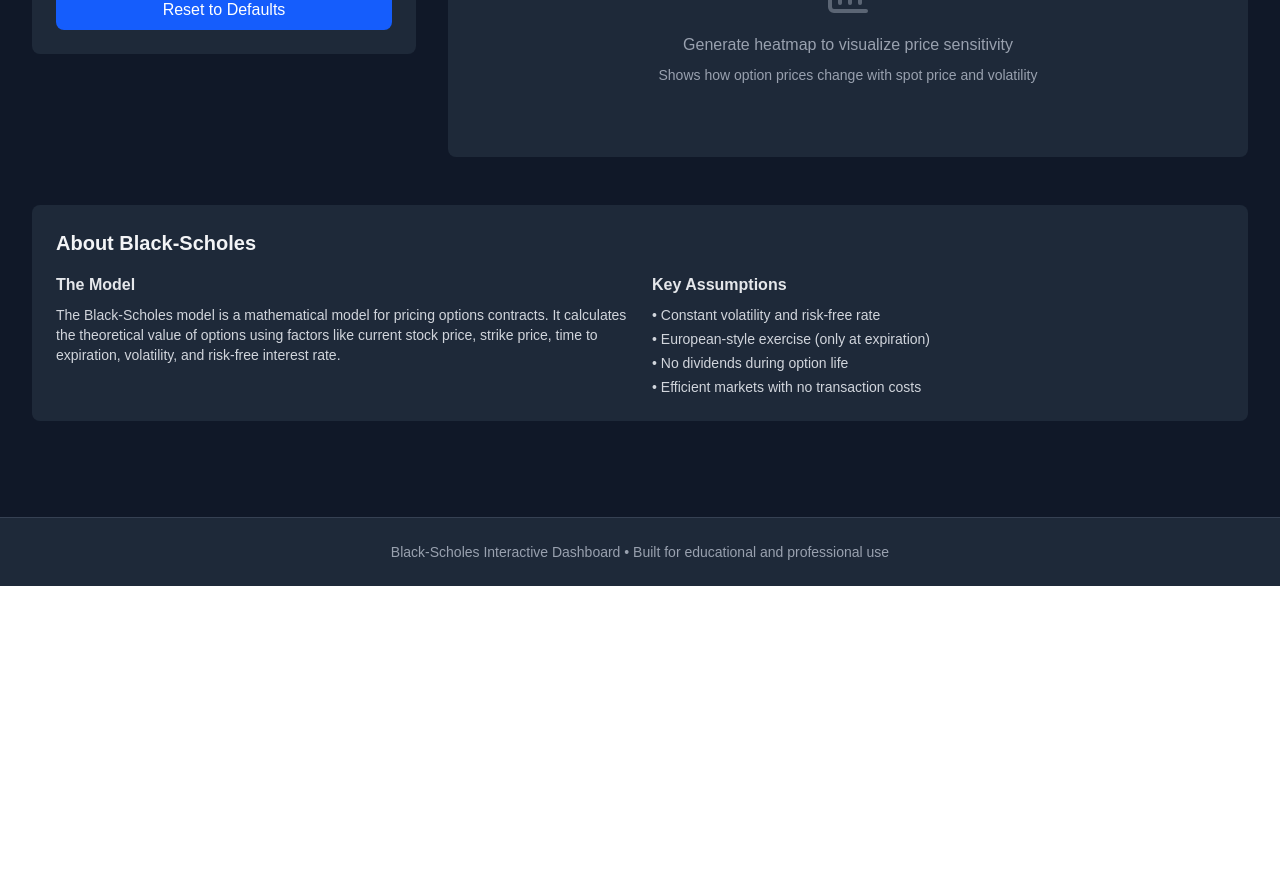
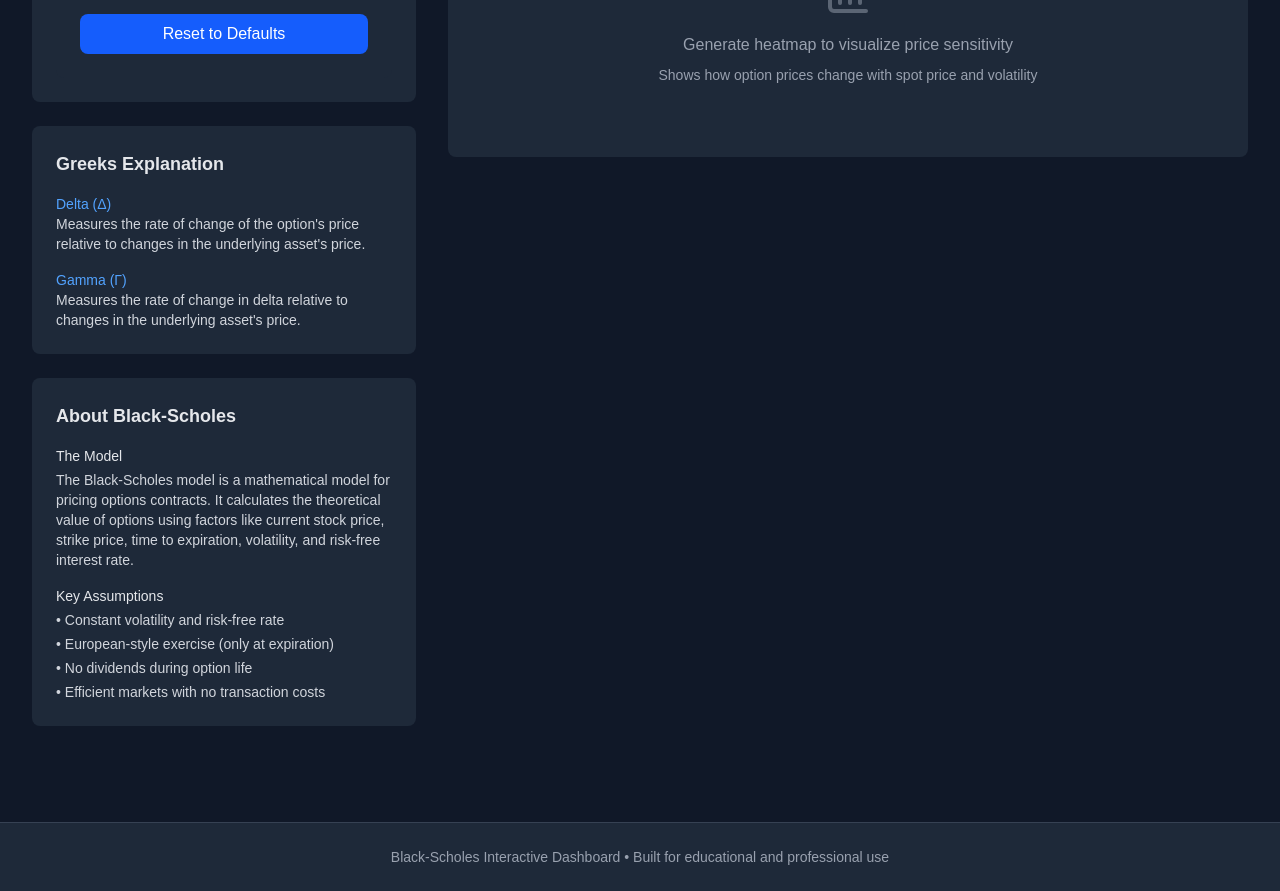
Before and after one commit to DavidYu75/black-scholes, a Next.js app in the folder frontend/: page / in a window 1280 px wide. Shown: the part 602-1493 px from the top of the page. Before the commit the page ends 1188 px from the top, so only its background shows below. Built offline with nearby package versions, Linux system fonts and the light colour scheme; no server answers.

Commit message:
rearrange components on main page

```diff
--- a/frontend/src/app/page.tsx
+++ b/frontend/src/app/page.tsx
@@ -3,8 +3,6 @@
 import { useState, useEffect, useCallback } from "react";
 import {
   CalculationRequest,
-  CalculationResponse,
-  HeatmapResponse,
   OptionType,
   DashboardState,
 } from "@/types";
@@ -144,12 +142,54 @@ export default function Dashboard() {
       <main className="max-w-7xl mx-auto px-4 sm:px-6 lg:px-8 py-8">
         <div className="grid grid-cols-1 lg:grid-cols-3 gap-8">
           {/* Parameter Controls */}
-          <div className="lg:col-span-1">
-            <ParameterControls
-              parameters={state.parameters}
-              onChange={handleParametersChange}
-              disabled={state.isLoading}
-            />
+          <div className="lg:col-span-1 space-y-6">
+            <div className="bg-gray-800 rounded-lg p-6">
+              <ParameterControls
+                parameters={state.parameters}
+                onChange={handleParametersChange}
+                disabled={state.isLoading}
+              />
+            </div>
+
+            {/* Greeks Explanation */}
+            <div className="bg-gray-800 rounded-lg p-6">
+              <h3 className="text-lg font-semibold text-gray-200 mb-4">Greeks Explanation</h3>
+              <div className="space-y-4 text-sm text-gray-300">
+                <div>
+                  <p className="font-medium text-blue-400">Delta (Δ)</p>
+                  <p>Measures the rate of change of the option&apos;s price relative to changes in the underlying asset&apos;s price.</p>
+                </div>
+                <div>
+                  <p className="font-medium text-blue-400">Gamma (Γ)</p>
+                  <p>Measures the rate of change in delta relative to changes in the underlying asset&apos;s price.</p>
+                </div>
+              </div>
+            </div>
+
+            {/* About Black-Scholes */}
+            <div className="bg-gray-800 rounded-lg p-6">
+              <h3 className="text-lg font-semibold text-gray-200 mb-4">About Black-Scholes</h3>
+              <div className="space-y-4 text-sm text-gray-300">
+                <div>
+                  <h4 className="font-medium text-gray-200 mb-1">The Model</h4>
+                  <p className="text-sm">
+                    The Black-Scholes model is a mathematical model for pricing
+                    options contracts. It calculates the theoretical value of
+                    options using factors like current stock price, strike price,
+                    time to expiration, volatility, and risk-free interest rate.
+                  </p>
+                </div>
+                <div>
+                  <h4 className="font-medium text-gray-200 mb-1">Key Assumptions</h4>
+                  <ul className="space-y-1">
+                    <li>• Constant volatility and risk-free rate</li>
+                    <li>• European-style exercise (only at expiration)</li>
+                    <li>• No dividends during option life</li>
+                    <li>• Efficient markets with no transaction costs</li>
+                  </ul>
+                </div>
+              </div>
+            </div>
           </div>
 
           {/* Results and Visualizations */}
@@ -170,35 +210,6 @@ export default function Dashboard() {
             />
           </div>
         </div>
-
-        {/* Educational Content */}
-        <div className="mt-12 bg-gray-800 rounded-lg p-6">
-          <h2 className="text-xl font-bold text-gray-100 mb-4">
-            About Black-Scholes
-          </h2>
-          <div className="grid grid-cols-1 md:grid-cols-2 gap-6 text-gray-300">
-            <div>
-              <h3 className="font-semibold text-gray-200 mb-2">The Model</h3>
-              <p className="text-sm">
-                The Black-Scholes model is a mathematical model for pricing
-                options contracts. It calculates the theoretical value of
-                options using factors like current stock price, strike price,
-                time to expiration, volatility, and risk-free interest rate.
-              </p>
-            </div>
-            <div>
-              <h3 className="font-semibold text-gray-200 mb-2">
-                Key Assumptions
-              </h3>
-              <ul className="text-sm space-y-1">
-                <li>• Constant volatility and risk-free rate</li>
-                <li>• European-style exercise (only at expiration)</li>
-                <li>• No dividends during option life</li>
-                <li>• Efficient markets with no transaction costs</li>
-              </ul>
-            </div>
-          </div>
-        </div>
       </main>
 
       {/* Footer */}
--- a/frontend/src/components/ResultsDisplay.tsx
+++ b/frontend/src/components/ResultsDisplay.tsx
@@ -159,22 +159,6 @@ export default function ResultsDisplay({
           </div>
         </div>
       </div>
-
-      {/* Greeks Explanation */}
-      <div className="mt-6 p-4 bg-gray-700/30 rounded-lg">
-        <h3 className="text-sm font-semibold text-gray-300 mb-2">
-          Greeks Explanation
-        </h3>
-        <div className="text-xs text-gray-400 space-y-1">
-          <p>
-            <strong>Delta:</strong> Price sensitivity to underlying asset price
-            changes
-          </p>
-          <p>
-            <strong>Gamma:</strong> Rate of change of delta
-          </p>
-        </div>
-      </div>
     </div>
   );
 }
--- a/frontend/src/lib/api.ts
+++ b/frontend/src/lib/api.ts
@@ -43,14 +43,14 @@ class BlackScholesApi {
   async calculateOptionPrices(
     params: CalculationRequest
   ): Promise<CalculationResponse> {
-    return this.request<CalculationResponse>("/api/v1/calculate", {
+    return this.request<CalculationResponse>("/api/calculate", {
       method: "POST",
       body: JSON.stringify(params),
     });
   }
 
   async generateHeatmapData(params: HeatmapRequest): Promise<HeatmapResponse> {
-    return this.request<HeatmapResponse>("/api/v1/heatmap", {
+    return this.request<HeatmapResponse>("/api/heatmap", {
       method: "POST",
       body: JSON.stringify(params),
     });
```
